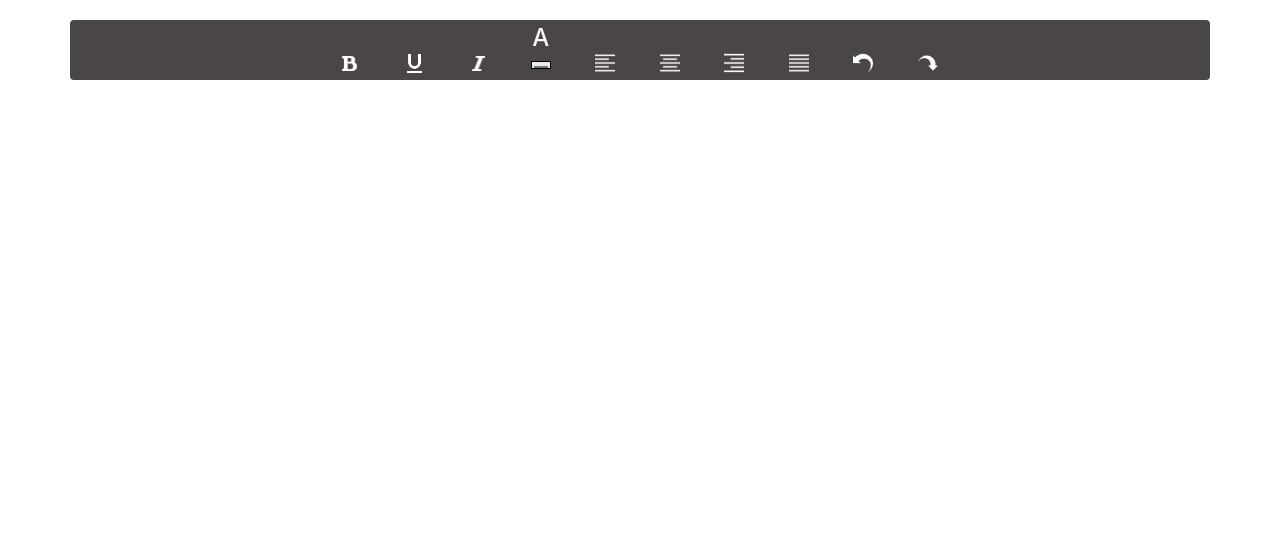
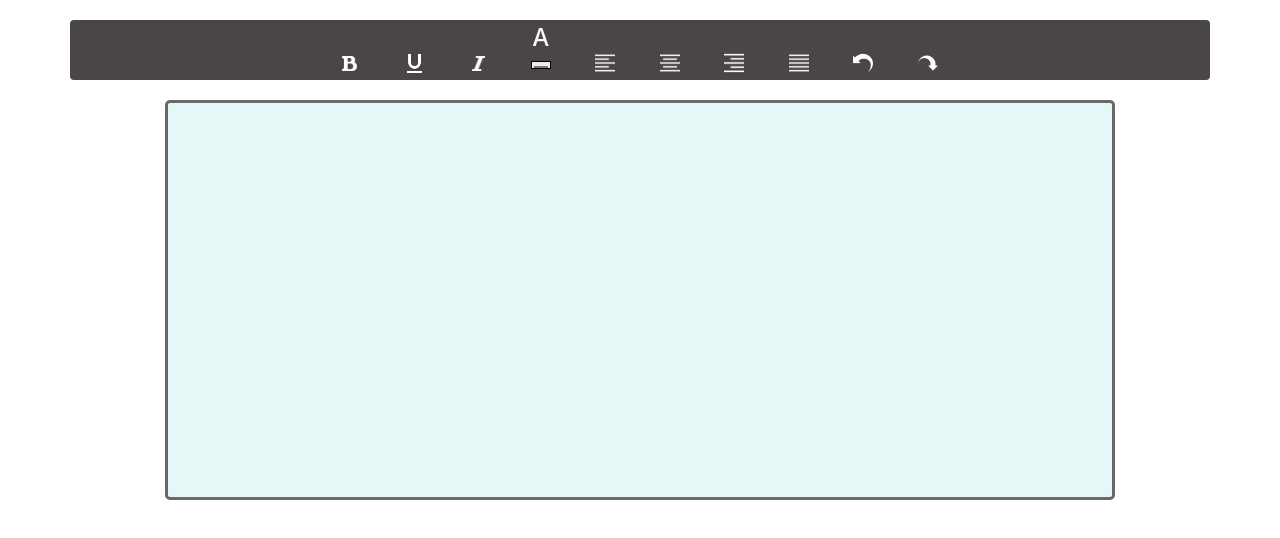
Before and after one commit to Gimhan027/Assignment_01, a plain HTML site: page index.html in a window 1280 px wide. Drawn offline with nearby package versions, Linux system fonts and the light colour scheme.

Commit message:
Add Text area

```diff
--- a/CSS_File.css
+++ b/CSS_File.css
@@ -49,3 +49,17 @@ input[type="color"] {
 h4 {
     color: rgb(252, 248, 248);
 }
+
+.text-area {
+    width: 950px;
+    height: 400px;
+    border: 3px solid rgb(107, 104, 104);
+    margin: auto;
+    margin-top: 20px;
+    font-size: 15px;
+    border-radius: 5px;
+    padding-left: 10px;
+    outline: none;
+    background-color: #e5f7f7;
+
+}
--- a/JS_file.js
+++ b/JS_file.js
@@ -43,10 +43,12 @@ function Font_color_Feature()
         document.execCommand('justifyFull', false, null);
       }
 
-      function Undo_Feature() {
+      function Undo_Feature()
+      {
         document.execCommand('undo', false, null);
       }
 
-      function Redo_Feature() {
+      function Redo_Feature()
+      {
         document.execCommand('redo', false, null);
       }
--- a/index.html
+++ b/index.html
@@ -58,20 +58,15 @@
              <button class="button" onclick="Redo_Feature()">
             <img src="Resources/action-redo-32.png" width="20" alt="Redo">
             </button>
+        </div>
+    </main>
+
+    <div class="text-area" contenteditable="true"> </div>
 
 
 
 
-
-
-
-
-
-
-
-
-
-    <!-- jQuery first, then Popper.js, then Bootstrap JS -->
+    <script src="JS_file.js"> </script>
     <script src="https://code.jquery.com/jquery-3.2.1.slim.min.js" integrity="sha384-KJ3o2DKtIkvYIK3UENzmM7KCkRr/rE9/Qpg6aAZGJwFDMVNA/GpGFF93hXpG5KkN" crossorigin="anonymous"></script>
     <script src="https://cdnjs.cloudflare.com/ajax/libs/popper.js/1.12.9/umd/popper.min.js" integrity="sha384-ApNbgh9B+Y1QKtv3Rn7W3mgPxhU9K/ScQsAP7hUibX39j7fakFPskvXusvfa0b4Q" crossorigin="anonymous"></script>
     <script src="https://maxcdn.bootstrapcdn.com/bootstrap/4.0.0/js/bootstrap.min.js" integrity="sha384-JZR6Spejh4U02d8jOt6vLEHfe/JQGiRRSQQxSfFWpi1MquVdAyjUar5+76PVCmYl" crossorigin="anonymous"></script>
```
Lines whose indentation alone changed are shown as unchanged.
